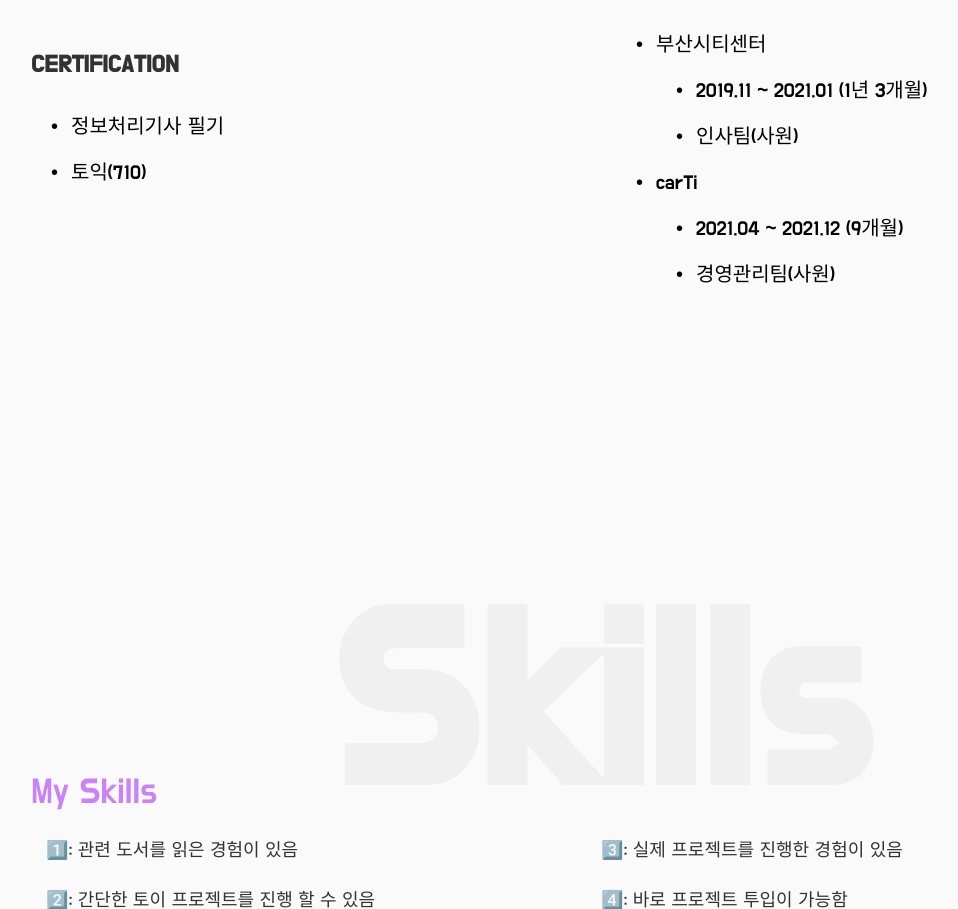
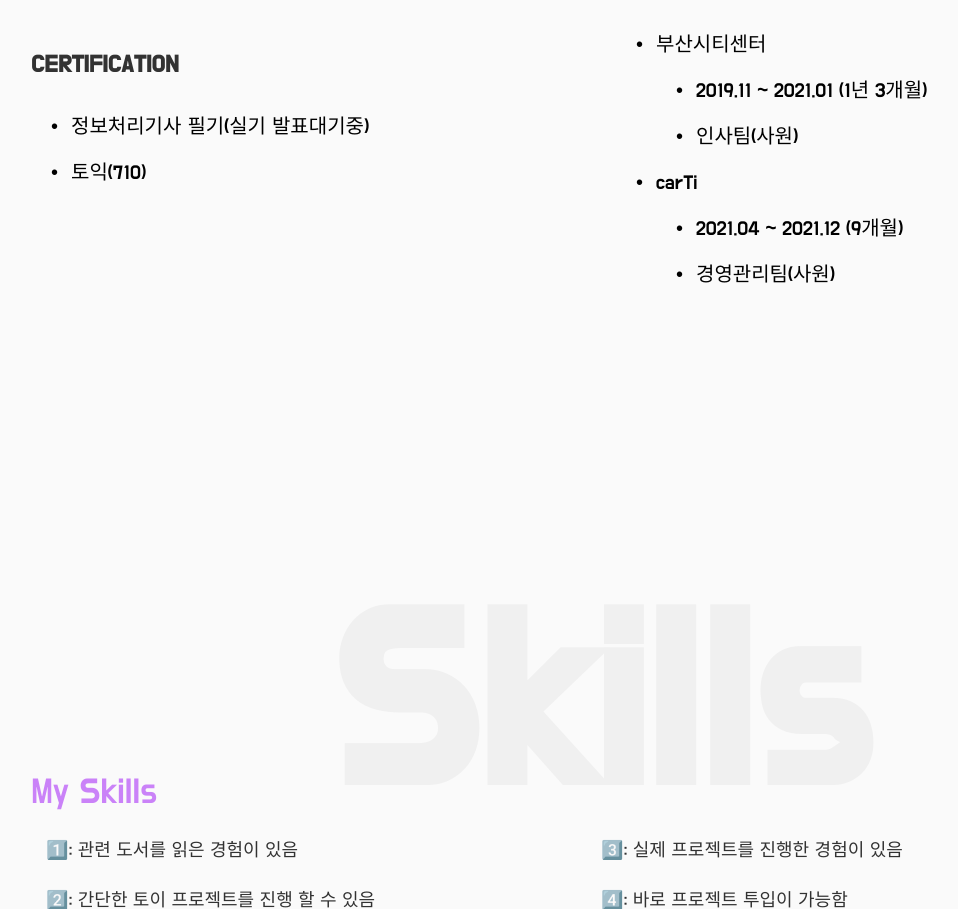
Before and after one commit to 3unbbb/Eunb, a plain HTML site: page noah-master/main.html in a window 1280 px wide. Shown: the part 1671-2580 px from the top of the page, without its empty margins (39-997 px from the left). Drawn offline with Linux system fonts and the light colour scheme; files whose address does not match are found by name; a web font is replaced by a local one.

Commit message:
Update main.html

```diff
--- a/noah-master/main.html
+++ b/noah-master/main.html
@@ -168,7 +168,7 @@
 										<div class="services animate-box">
 											<h3>Certification</h3>
 											<ul>
-												<li>정보처리기사 필기</li>
+												<li>정보처리기사 필기(실기 발표대기중)</li>
 												<li>토익(710)</li>
 											</ul>
 										</div>
```
